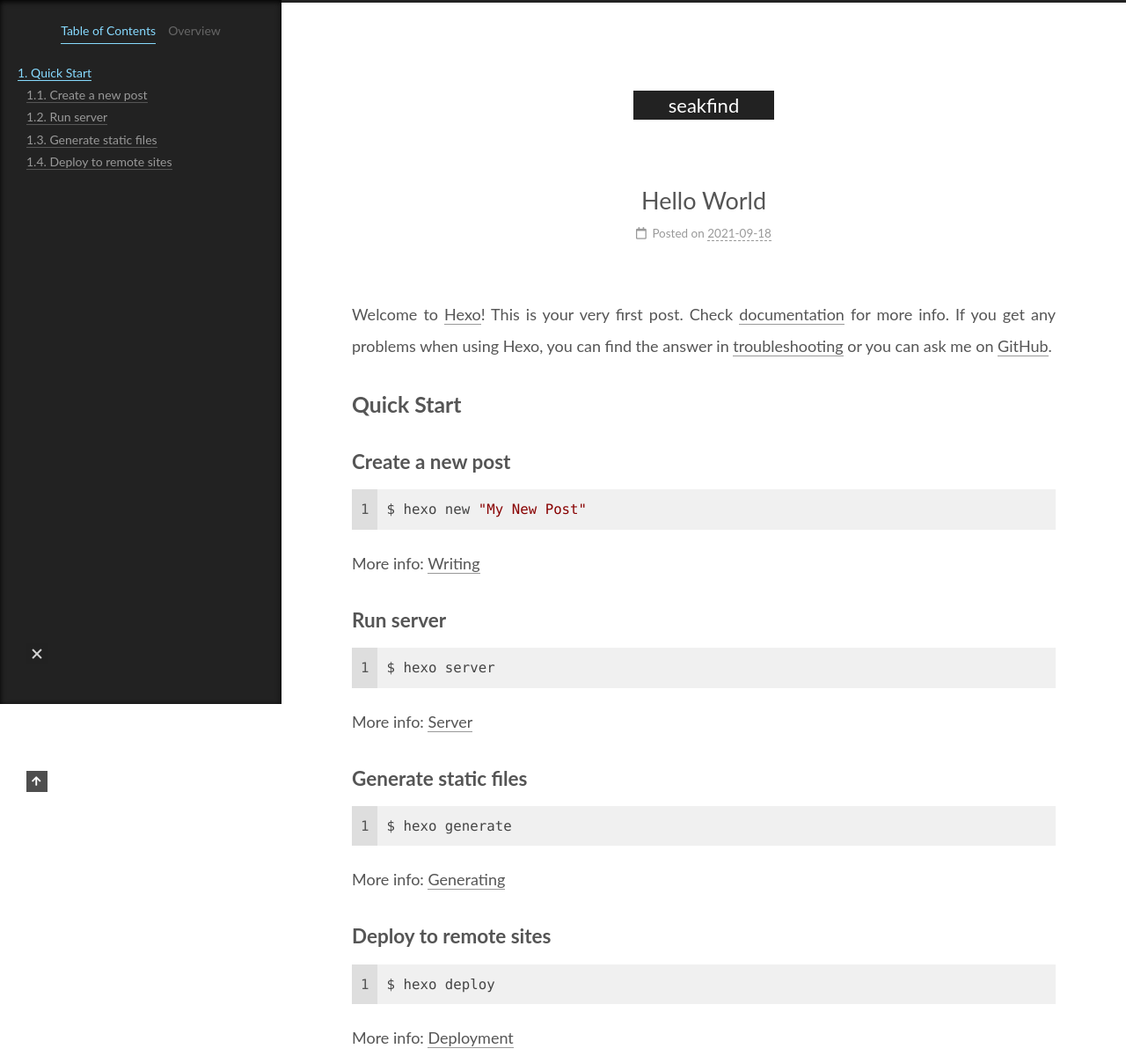
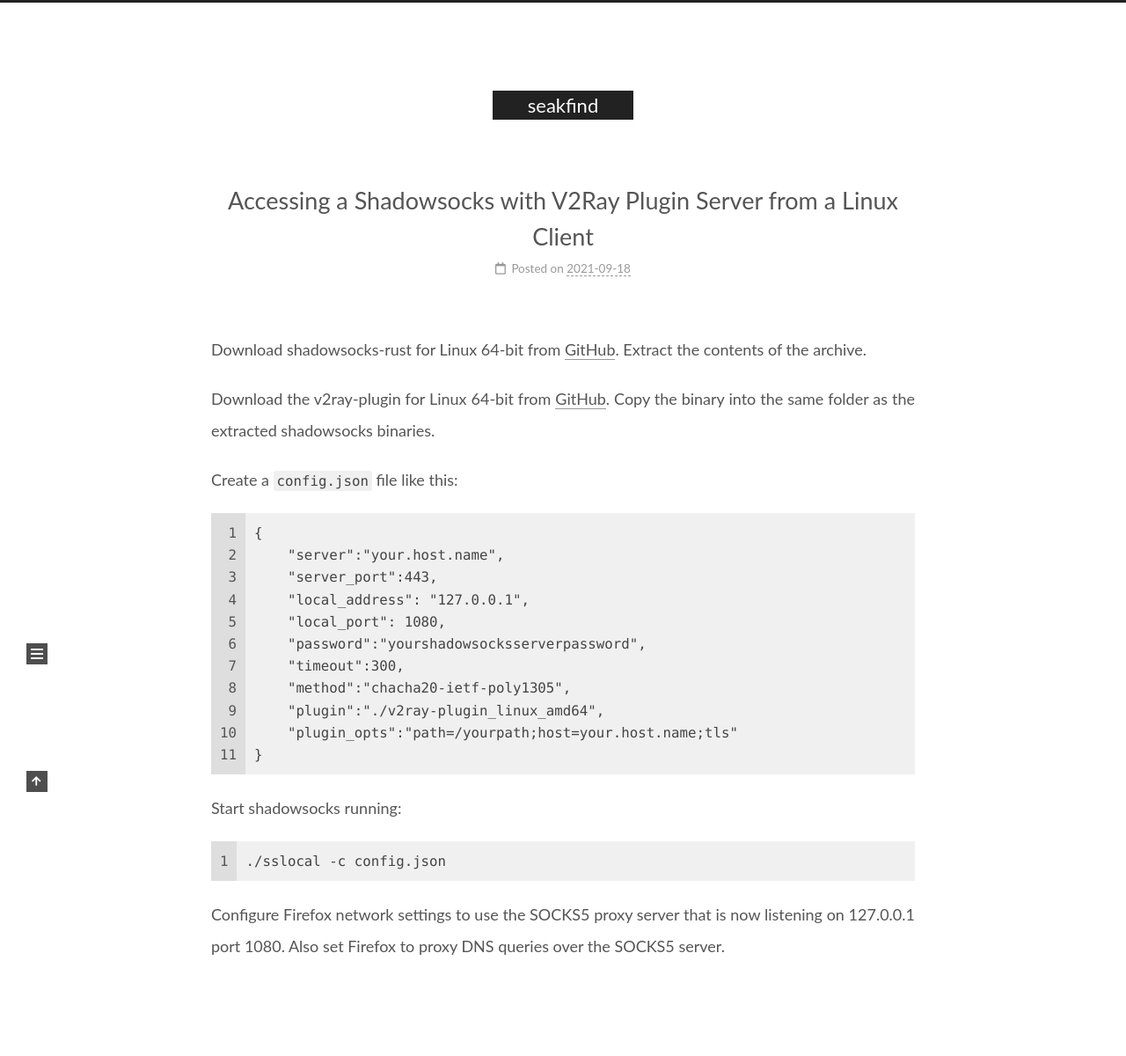
Before and after one commit to seakfind/seakfind.github.io, a plain HTML site: page 2021/09/18/Accessing-a-Shadowsocks-with-V2Ray-Plugin-Server-from-a-Linux-Client/index.html in a window 1280 px wide. Shown: the top 1200 px of the page at 88% size. Drawn offline with nearby package versions, Linux system fonts and the light colour scheme.

Commit message:
Site updated: 2021-09-18 10:51:55

```diff
--- a/2021/09/18/hello-world/index.html
+++ b/2021/09/18/Accessing-a-Shadowsocks-with-V2Ray-Plugin-Server-from-a-Linux-Client/index.html
@@ -20,27 +20,27 @@
   <link rel="stylesheet" href="https://cdn.jsdelivr.net/npm/animate.css@3.1.1/animate.min.css" integrity="sha256-PR7ttpcvz8qrF57fur/yAx1qXMFJeJFiA6pSzWi0OIE=" crossorigin="anonymous">
 
 <script class="next-config" data-name="main" type="application/json">{"hostname":"seakfind.github.io","root":"/","images":"/images","scheme":"Muse","version":"8.7.1","exturl":false,"sidebar":{"position":"left","display":"post","padding":18,"offset":12},"copycode":false,"bookmark":{"enable":false,"color":"#222","save":"auto"},"mediumzoom":false,"lazyload":false,"pangu":false,"comments":{"style":"tabs","active":null,"storage":true,"lazyload":false,"nav":null},"motion":{"enable":true,"async":false,"transition":{"post_block":"fadeIn","post_header":"fadeInDown","post_body":"fadeInDown","coll_header":"fadeInLeft","sidebar":"fadeInUp"}},"prism":false,"i18n":{"placeholder":"Searching...","empty":"We didn't find any results for the search: ${query}","hits_time":"${hits} results found in ${time} ms","hits":"${hits} results found"}}</script><script src="/js/config.js"></script>
-<meta name="description" content="Welcome to Hexo! This is your very first post. Check documentation for more info. If you get any problems when using Hexo, you can find the answer in troubleshooting or you can ask me on GitHub. Quick">
+<meta name="description" content="Download shadowsocks-rust for Linux 64-bit from GitHub. Extract the contents of the archive. Download the v2ray-plugin for Linux 64-bit from GitHub. Copy the binary into the same folder as the extract">
 <meta property="og:type" content="article">
-<meta property="og:title" content="Hello World">
-<meta property="og:url" content="https://seakfind.github.io/2021/09/18/hello-world/index.html">
+<meta property="og:title" content="Accessing a Shadowsocks with V2Ray Plugin Server from a Linux Client">
+<meta property="og:url" content="https://seakfind.github.io/2021/09/18/Accessing-a-Shadowsocks-with-V2Ray-Plugin-Server-from-a-Linux-Client/index.html">
 <meta property="og:site_name" content="seakfind">
-<meta property="og:description" content="Welcome to Hexo! This is your very first post. Check documentation for more info. If you get any problems when using Hexo, you can find the answer in troubleshooting or you can ask me on GitHub. Quick">
+<meta property="og:description" content="Download shadowsocks-rust for Linux 64-bit from GitHub. Extract the contents of the archive. Download the v2ray-plugin for Linux 64-bit from GitHub. Copy the binary into the same folder as the extract">
 <meta property="og:locale" content="en_US">
-<meta property="article:published_time" content="2021-09-18T17:15:01.032Z">
-<meta property="article:modified_time" content="2021-09-18T17:15:01.032Z">
+<meta property="article:published_time" content="2021-09-18T17:43:09.000Z">
+<meta property="article:modified_time" content="2021-09-18T17:50:16.299Z">
 <meta property="article:author" content="seakfind">
 <meta name="twitter:card" content="summary">
 
 
-<link rel="canonical" href="https://seakfind.github.io/2021/09/18/hello-world/">
+<link rel="canonical" href="https://seakfind.github.io/2021/09/18/Accessing-a-Shadowsocks-with-V2Ray-Plugin-Server-from-a-Linux-Client/">
 
 
 
-<script class="next-config" data-name="page" type="application/json">{"sidebar":"","isHome":false,"isPost":true,"lang":"en","comments":true,"permalink":"https://seakfind.github.io/2021/09/18/hello-world/","path":"2021/09/18/hello-world/","title":"Hello World"}</script>
+<script class="next-config" data-name="page" type="application/json">{"sidebar":"","isHome":false,"isPost":true,"lang":"en","comments":true,"permalink":"https://seakfind.github.io/2021/09/18/Accessing-a-Shadowsocks-with-V2Ray-Plugin-Server-from-a-Linux-Client/","path":"2021/09/18/Accessing-a-Shadowsocks-with-V2Ray-Plugin-Server-from-a-Linux-Client/","title":"Accessing a Shadowsocks with V2Ray Plugin Server from a Linux Client"}</script>
 
 <script class="next-config" data-name="calendar" type="application/json">""</script>
-<title>Hello World | seakfind</title>
+<title>Accessing a Shadowsocks with V2Ray Plugin Server from a Linux Client | seakfind</title>
 
 
 
@@ -94,7 +94,7 @@
 
   <aside class="sidebar">
 
-    <div class="sidebar-inner sidebar-nav-active sidebar-toc-active">
+    <div class="sidebar-inner sidebar-overview-active">
       <ul class="sidebar-nav">
         <li class="sidebar-nav-toc">
           Table of Contents
@@ -107,7 +107,6 @@
       <div class="sidebar-panel-container">
         <!--noindex-->
         <div class="post-toc-wrap sidebar-panel">
-            <div class="post-toc animated"><ol class="nav"><li class="nav-item nav-level-2"><a class="nav-link" href="#Quick-Start"><span class="nav-number">1.</span> <span class="nav-text">Quick Start</span></a><ol class="nav-child"><li class="nav-item nav-level-3"><a class="nav-link" href="#Create-a-new-post"><span class="nav-number">1.1.</span> <span class="nav-text">Create a new post</span></a></li><li class="nav-item nav-level-3"><a class="nav-link" href="#Run-server"><span class="nav-number">1.2.</span> <span class="nav-text">Run server</span></a></li><li class="nav-item nav-level-3"><a class="nav-link" href="#Generate-static-files"><span class="nav-number">1.3.</span> <span class="nav-text">Generate static files</span></a></li><li class="nav-item nav-level-3"><a class="nav-link" href="#Deploy-to-remote-sites"><span class="nav-number">1.4.</span> <span class="nav-text">Deploy to remote sites</span></a></li></ol></li></ol></div>
         </div>
         <!--/noindex-->
 
@@ -162,7 +161,7 @@
 
 
   <article itemscope itemtype="http://schema.org/Article" class="post-content" lang="en">
-    <link itemprop="mainEntityOfPage" href="https://seakfind.github.io/2021/09/18/hello-world/">
+    <link itemprop="mainEntityOfPage" href="https://seakfind.github.io/2021/09/18/Accessing-a-Shadowsocks-with-V2Ray-Plugin-Server-from-a-Linux-Client/">
 
     <span hidden itemprop="author" itemscope itemtype="http://schema.org/Person">
       <meta itemprop="image" content="/images/avatar.gif">
@@ -175,7 +174,7 @@
     </span>
       <header class="post-header">
         <h1 class="post-title" itemprop="name headline">
-          Hello World
+          Accessing a Shadowsocks with V2Ray Plugin Server from a Linux Client
         </h1>
 
         <div class="post-meta-container">
@@ -186,7 +185,8 @@
       </span>
       <span class="post-meta-item-text">Posted on</span>
 
-      <time title="Created: 2021-09-18 10:15:01" itemprop="dateCreated datePublished" datetime="2021-09-18T10:15:01-07:00">2021-09-18</time>
+
+      <time title="Created: 2021-09-18 10:43:09 / Modified: 10:50:16" itemprop="dateCreated datePublished" datetime="2021-09-18T10:43:09-07:00">2021-09-18</time>
     </span>
 
 
@@ -199,19 +199,15 @@
 
 
     <div class="post-body" itemprop="articleBody">
-        <p>Welcome to <a target="_blank" rel="noopener" href="https://hexo.io/">Hexo</a>! This is your very first post. Check <a target="_blank" rel="noopener" href="https://hexo.io/docs/">documentation</a> for more info. If you get any problems when using Hexo, you can find the answer in <a target="_blank" rel="noopener" href="https://hexo.io/docs/troubleshooting.html">troubleshooting</a> or you can ask me on <a target="_blank" rel="noopener" href="https://github.com/hexojs/hexo/issues">GitHub</a>.</p>
-<h2 id="Quick-Start"><a href="#Quick-Start" class="headerlink" title="Quick Start"></a>Quick Start</h2><h3 id="Create-a-new-post"><a href="#Create-a-new-post" class="headerlink" title="Create a new post"></a>Create a new post</h3><figure class="highlight bash"><table><tr><td class="gutter"><pre><span class="line">1</span><br></pre></td><td class="code"><pre><span class="line">$ hexo new <span class="string">&quot;My New Post&quot;</span></span><br></pre></td></tr></table></figure>
+        <p>Download shadowsocks-rust for Linux 64-bit from <a target="_blank" rel="noopener" href="https://github.com/shadowsocks/shadowsocks-rust/releases">GitHub</a>. Extract the contents of the archive.</p>
+<p>Download the v2ray-plugin for Linux 64-bit from <a target="_blank" rel="noopener" href="https://github.com/shadowsocks/v2ray-plugin/releases">GitHub</a>. Copy the binary into the same folder as the extracted shadowsocks binaries.</p>
+<p>Create a <code>config.json</code> file like this:</p>
+<figure class="highlight plaintext"><table><tr><td class="gutter"><pre><span class="line">1</span><br><span class="line">2</span><br><span class="line">3</span><br><span class="line">4</span><br><span class="line">5</span><br><span class="line">6</span><br><span class="line">7</span><br><span class="line">8</span><br><span class="line">9</span><br><span class="line">10</span><br><span class="line">11</span><br></pre></td><td class="code"><pre><span class="line">&#123;</span><br><span class="line">    &quot;server&quot;:&quot;your.host.name&quot;,</span><br><span class="line">    &quot;server_port&quot;:443,</span><br><span class="line">    &quot;local_address&quot;: &quot;127.0.0.1&quot;,</span><br><span class="line">    &quot;local_port&quot;: 1080,</span><br><span class="line">    &quot;password&quot;:&quot;yourshadowsocksserverpassword&quot;,</span><br><span class="line">    &quot;timeout&quot;:300,</span><br><span class="line">    &quot;method&quot;:&quot;chacha20-ietf-poly1305&quot;,</span><br><span class="line">    &quot;plugin&quot;:&quot;./v2ray-plugin_linux_amd64&quot;,</span><br><span class="line">    &quot;plugin_opts&quot;:&quot;path=/yourpath;host=your.host.name;tls&quot;</span><br><span class="line">&#125;</span><br></pre></td></tr></table></figure>
 
-<p>More info: <a target="_blank" rel="noopener" href="https://hexo.io/docs/writing.html">Writing</a></p>
-<h3 id="Run-server"><a href="#Run-server" class="headerlink" title="Run server"></a>Run server</h3><figure class="highlight bash"><table><tr><td class="gutter"><pre><span class="line">1</span><br></pre></td><td class="code"><pre><span class="line">$ hexo server</span><br></pre></td></tr></table></figure>
+<p>Start shadowsocks running:</p>
+<figure class="highlight plaintext"><table><tr><td class="gutter"><pre><span class="line">1</span><br></pre></td><td class="code"><pre><span class="line">./sslocal -c config.json</span><br></pre></td></tr></table></figure>
 
-<p>More info: <a target="_blank" rel="noopener" href="https://hexo.io/docs/server.html">Server</a></p>
-<h3 id="Generate-static-files"><a href="#Generate-static-files" class="headerlink" title="Generate static files"></a>Generate static files</h3><figure class="highlight bash"><table><tr><td class="gutter"><pre><span class="line">1</span><br></pre></td><td class="code"><pre><span class="line">$ hexo generate</span><br></pre></td></tr></table></figure>
-
-<p>More info: <a target="_blank" rel="noopener" href="https://hexo.io/docs/generating.html">Generating</a></p>
-<h3 id="Deploy-to-remote-sites"><a href="#Deploy-to-remote-sites" class="headerlink" title="Deploy to remote sites"></a>Deploy to remote sites</h3><figure class="highlight bash"><table><tr><td class="gutter"><pre><span class="line">1</span><br></pre></td><td class="code"><pre><span class="line">$ hexo deploy</span><br></pre></td></tr></table></figure>
-
-<p>More info: <a target="_blank" rel="noopener" href="https://hexo.io/docs/one-command-deployment.html">Deployment</a></p>
+<p>Configure Firefox network settings to use the SOCKS5 proxy server that is now listening on 127.0.0.1 port 1080. Also set Firefox to proxy DNS queries over the SOCKS5 server.</p>
 
     </div>
 
```
Also changed, not shown: archives/2021/09/index.html (+3 -3 lines), archives/2021/index.html (+3 -3 lines), archives/index.html (+3 -3 lines), index.html (+11 -14 lines).
